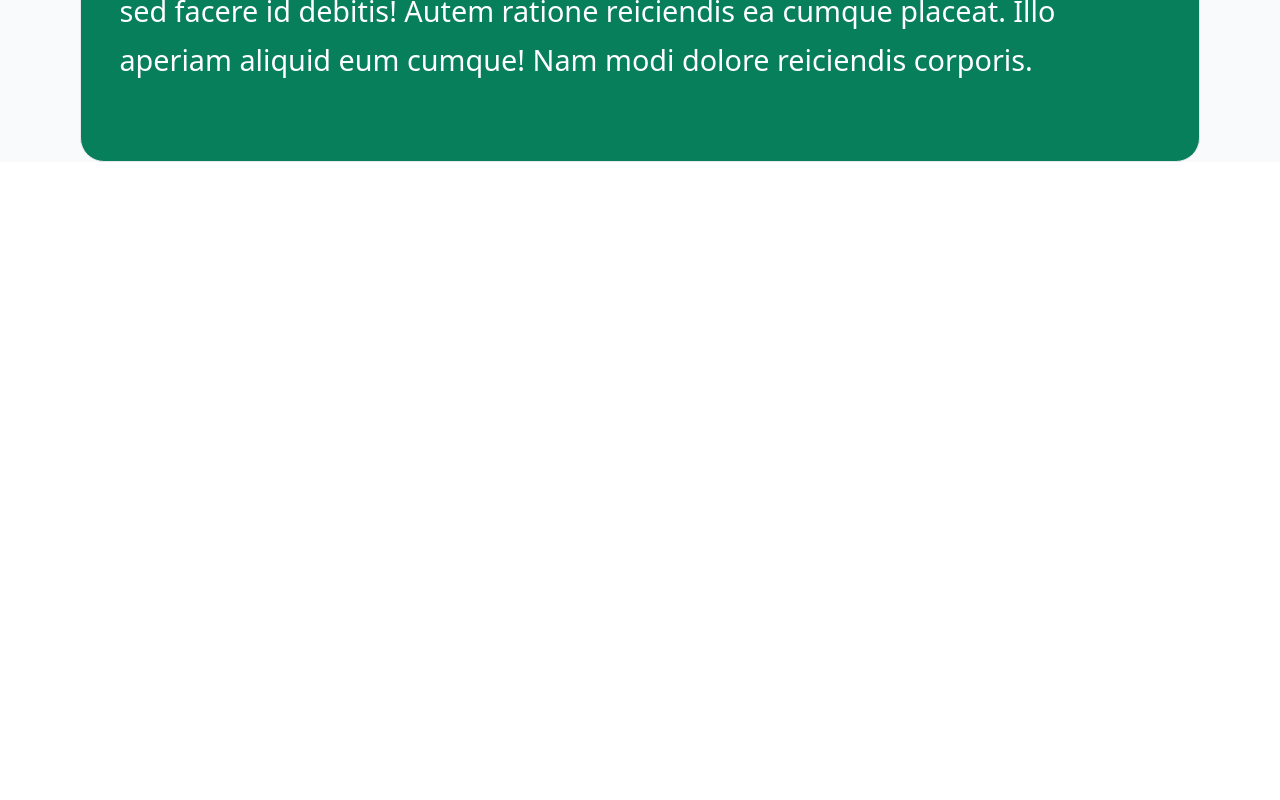
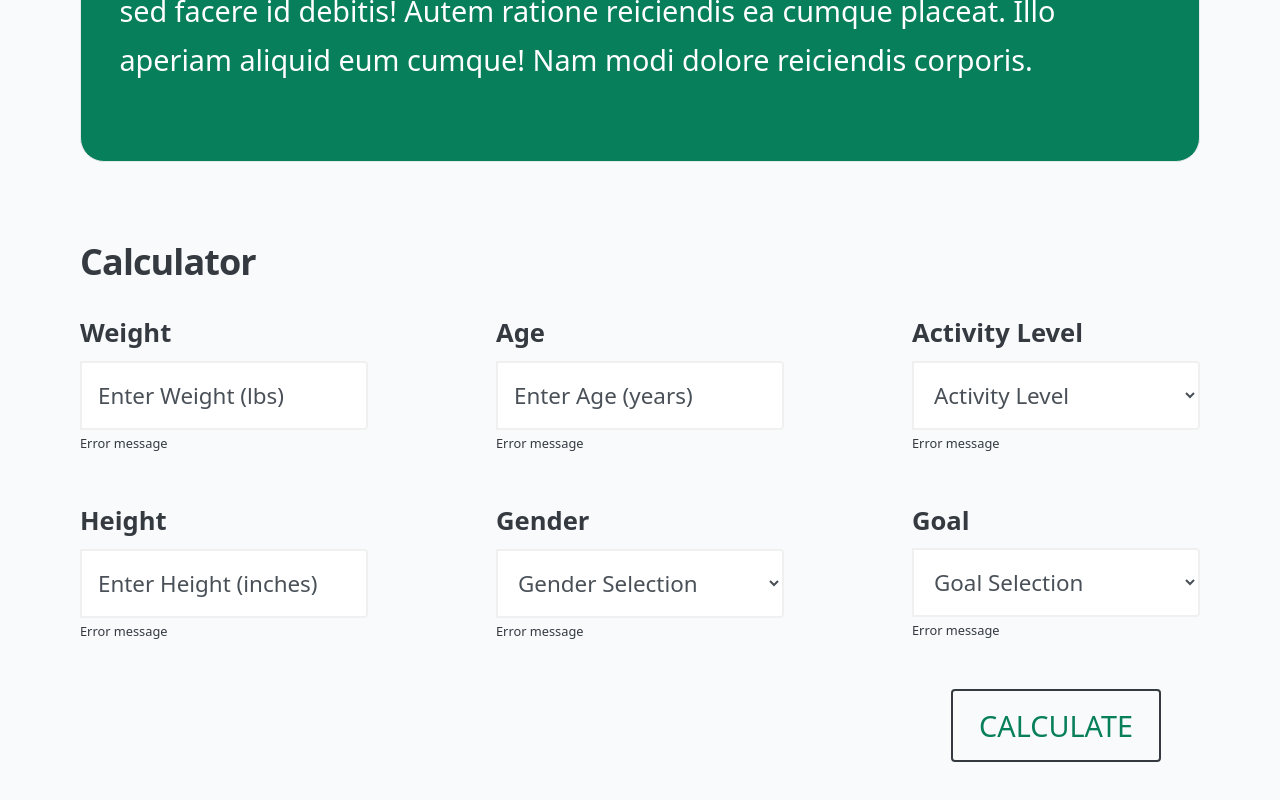
Before and after one commit to cityscapedview/Macro-Calculator, a React (Vite) app in the folder MacroCalculator/: page / in a window 1280 px wide. Shown: the part 1390-2190 px from the top of the page. Before the commit the page ends 1584 px from the top, so only its background shows below. Built offline with nearby package versions, Linux system fonts and the light colour scheme.

Commit message:
Calculator Section
Calculator Section added as display component only.  I will have to work with states to get this and result working properly.

```diff
--- a/MacroCalculator/src/App.jsx
+++ b/MacroCalculator/src/App.jsx
@@ -1,5 +1,6 @@
 import { useState } from "react";
 import Body from "./components/Body";
+import Calculator from "./components/Calculator";
 import GlobalContainer from "./components/GlobalContainer";
 import Header from "./components/Header";
 import HealthBenefits from "./components/HealthBenefits";
@@ -13,6 +14,7 @@ function App() {
           <Header />
           <HealthBenefits />
           <Instructions />
+          <Calculator />
         </GlobalContainer>
       </Body>
     </div>
--- /dev/null
+++ b/MacroCalculator/src/components/Calculator.jsx
@@ -0,0 +1,156 @@
+const Calculator = () => {
+  return (
+    <>
+      {/* Calculator Section */}
+      <section className="pb-24">
+        <form id="form" className="form py-[3rem] px-0">
+          {/* Calculator Grid Container */}
+          <div className="grid grid-cols-1 md:grid-cols-3 md:gap-x-32">
+            {/* Calculator Form Header  */}
+            <div className="col-start-1 col-span-1">
+              <h2 className="mb-8 text-4xl tracking-tight font-semibold dark:text-slate-300">
+                Calculator
+              </h2>
+            </div>
+            {/* Calculator Box Left */}
+            <div className="col-start-1 col-span-1">
+              {/* Weight Form Control */}
+              <div className="form-control mb-[1rem] pb-[2rem]">
+                <label
+                  className="text-[#343a40] block mb-[.5rem] text-[1.6rem] font-bold dark:text-slate-400"
+                  htmlFor="weight"
+                >
+                  Weight
+                </label>
+                <input
+                  type="number"
+                  id="weight"
+                  min={0}
+                  max={1000}
+                  placeholder="Enter Weight (lbs)"
+                  name="weight"
+                  className="border-solid border-2 border-[#f0f0f0] rounded-r block w-full p-[1rem] text-[1.4rem] text-[#495057] placeholder:text-[#495057] focus:border-[#087f5b] focus:cursor-pointer focus:outline-0 dark:bg-slate-600 dark:border-slate-400 dark:text-slate-300 dark:placeholder:text-slate-300"
+                />
+                <small>Error message</small>
+              </div>
+              {/* Height Form Control */}
+              <div className="form-control mb-[1rem] pb-[2rem]">
+                <label
+                  className="text-[#343a40] block mb-[.5rem] text-[1.6rem] font-bold dark:text-slate-400"
+                  htmlFor="height"
+                >
+                  Height
+                </label>
+                <input
+                  type="number"
+                  id="height"
+                  min={0}
+                  max={108}
+                  placeholder="Enter Height (inches)"
+                  name="height"
+                  className="border-solid border-2 border-[#f0f0f0] rounded-r block w-full p-[1rem] text-[1.4rem] text-[#495057] placeholder:text-[#495057] focus:border-[#087f5b] focus:cursor-pointer focus:outline-0 dark:bg-slate-600 dark:border-slate-400 dark:text-slate-300 dark:placeholder:text-slate-300"
+                />
+                <small>Error message</small>
+              </div>
+            </div>
+            {/* Calculator Box Middle */}
+            <div className="md:col-start-2 col-span-1">
+              {/* Age Form Control */}
+              <div className="form-control mb-[1rem] pb-[2rem]">
+                <label
+                  className="text-[#343a40] block mb-[.5rem] text-[1.6rem] font-bold dark:text-slate-400"
+                  htmlFor="age"
+                >
+                  Age
+                </label>
+                <input
+                  type="number"
+                  id="age"
+                  min={0}
+                  max={120}
+                  placeholder="Enter Age (years)"
+                  name="age"
+                  className="border-solid border-2 border-[#f0f0f0] rounded-r block w-full p-[1rem] text-[1.4rem] text-[#495057] placeholder:text-[#495057] focus:border-[#087f5b] focus:cursor-pointer focus:outline-0 dark:bg-slate-600 dark:border-slate-400 dark:text-slate-300 dark:placeholder:text-slate-300"
+                />
+                <small>Error message</small>
+              </div>
+              {/* Gender Form Control */}
+              <div className="form-control mb-[1rem] pb-[2rem]">
+                <label
+                  className="text-[#343a40] block mb-[.5rem] text-[1.6rem] font-bold dark:text-slate-400"
+                  htmlFor="gender-select"
+                >
+                  Gender
+                </label>
+                <select
+                  name="gender"
+                  id="gender-select"
+                  className="border-solid border-2 border-[#f0f0f0] rounded-r block w-full p-[1rem] text-[1.4rem] text-[#495057] bg-white focus:border-[#087f5b] focus:cursor-pointer focus:outline-0 dark:bg-slate-600 dark:border-slate-400 dark:text-slate-300"
+                >
+                  <option value="selector">Gender Selection</option>
+                  <option value="male">Male</option>
+                  <option value="female">Female</option>
+                </select>
+                <small>Error message</small>
+              </div>
+            </div>
+            {/* Calculator Box Right */}
+            <div className="md:col-start-3 col-span-1">
+              {/* Activity Level Form Control */}
+              <div className="form-control mb-[1rem] pb-[2rem]">
+                <label
+                  className="text-[#343a40] block mb-[.5rem] text-[1.6rem] font-bold dark:text-slate-400"
+                  htmlFor="activity-level"
+                >
+                  Activity Level
+                </label>
+                <select
+                  name="activity"
+                  id="activity-level"
+                  className="border-solid border-2 border-[#f0f0f0] rounded-r block w-full p-[1rem] text-[1.4rem] text-[#495057] bg-white focus:border-[#087f5b] focus:cursor-pointer focus:outline-0 dark:bg-slate-600 dark:border-slate-400 dark:text-slate-300"
+                >
+                  <option value="selector">Activity Level</option>
+                  <option value="sedentary">Sedentary</option>
+                  <option value="light activity">Light Activity</option>
+                  <option value="moderate activity">Moderate Activity</option>
+                  <option value="very activite">Very Activite</option>
+                </select>
+                <small>Error message</small>
+              </div>
+              {/* Goal Form Control */}
+              <div className="form-control mb-[1rem] pb-[2rem]">
+                <label
+                  className="text-[#343a40] block mb-[.5rem] text-[1.6rem] font-bold dark:text-slate-400"
+                  htmlFor="goal-selector"
+                >
+                  Goal
+                </label>
+                <select
+                  name="goal"
+                  id="goal-selector"
+                  className="border-solid border-2 border-[#f0f0f0] rounded-r block w-full p-[1rem] text-[1.4rem] text-[#495057] focus:border-[#087f5b] focus:cursor-pointer focus:outline-0 bg-white dark:bg-slate-600 dark:border-slate-400 dark:text-slate-300"
+                >
+                  <option value="selector">Goal Selection</option>
+                  <option value="gain">Gain Weight</option>
+                  <option value="lose">Lose Weight</option>
+                  <option value="maintain">Maintain Weight</option>
+                </select>
+                <small>Error message</small>
+              </div>
+              <div className="instructions-prompts flex justify-center">
+                <button
+                  type="submit"
+                  className="btn bg-color-white text-[#087f5b] border-solid border-2 border-[#343a40] rounded uppercase font-[500] inline-block text-[1.8rem] py-[.8rem] px-[1.6rem] duration-300 hover:bg-[#099268] active:bg-[#099268] hover:text-white active:text-white hover:cursor-pointer active:cursor-pointer"
+                >
+                  Calculate
+                </button>
+              </div>
+            </div>
+          </div>
+        </form>
+      </section>
+    </>
+  );
+};
+
+export default Calculator;
```
